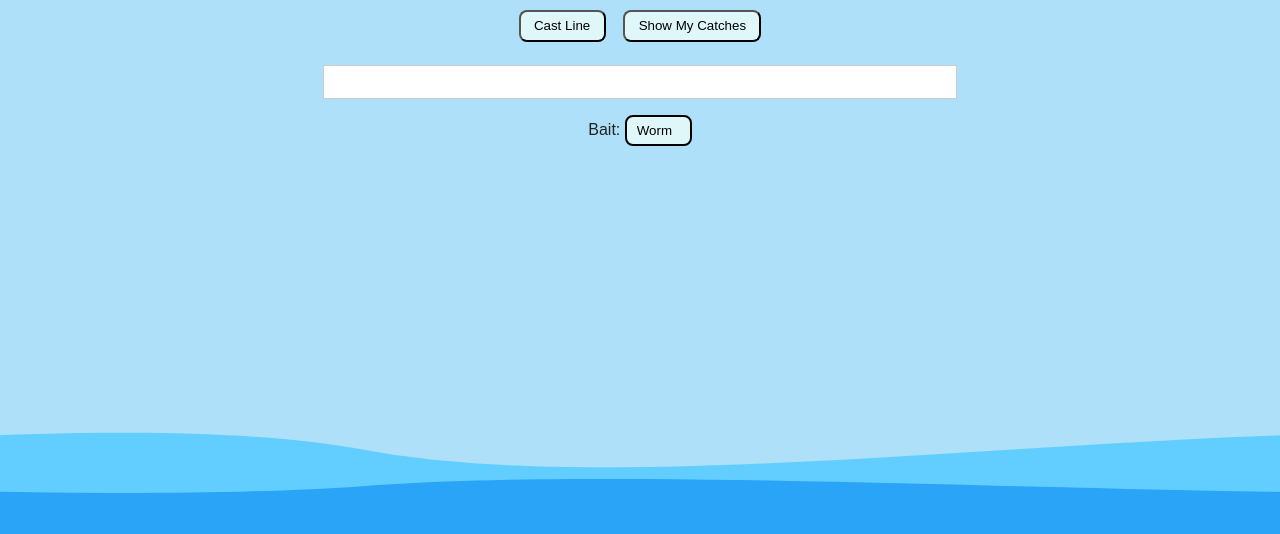
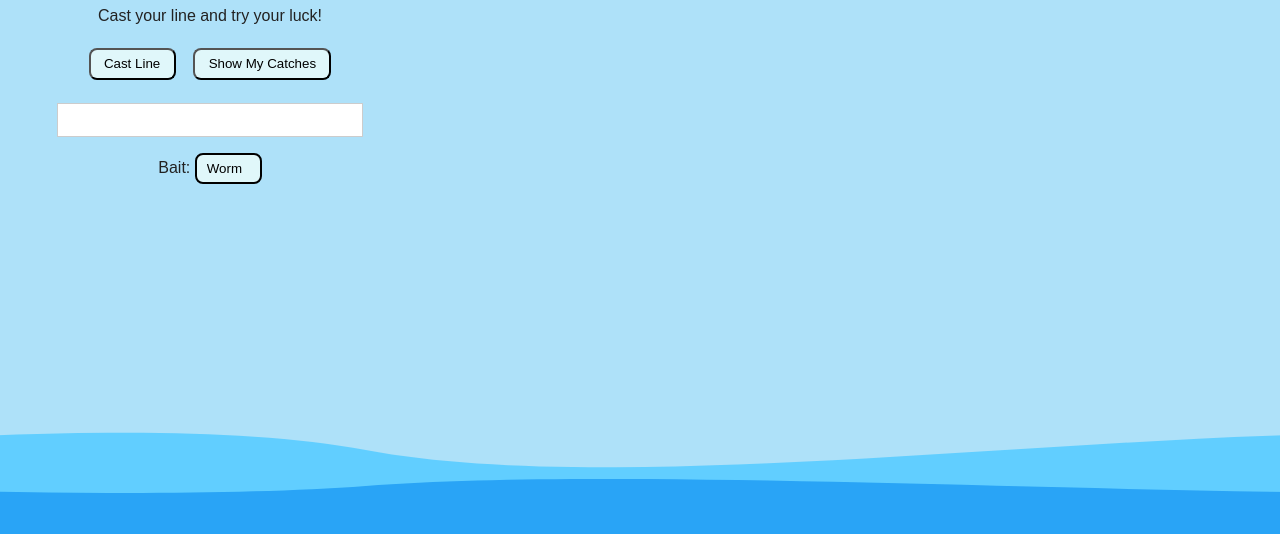
Before and after one commit to ikutan7/ikutan7.github.io, a plain HTML site: page index.html in a window 1280 px wide. Shown: the part 266-800 px from the top of the page. Drawn offline with Linux system fonts and the light colour scheme.

Commit message:
Update index.html

```diff
--- a/index.html
+++ b/index.html
@@ -10,6 +10,7 @@
   <link rel="stylesheet" href="style.css" />
 </head>
 <body>
+  <div id="uiWrapper">
     <a href="https://github.com/ikutan7" target="_blank" style="text-decoration: none;">
       <p
           style="position: fixed; top: 0; left: 0; margin: 0; font-weight: bold; cursor: pointer; transition: color 0.3s, transform 0.2s;"
@@ -60,6 +61,6 @@
     </div>
 
     <div id="cloudContainer"></div>
-
+  </div>
 </body>
 </html>
```
Lines whose indentation alone changed are shown as unchanged.
